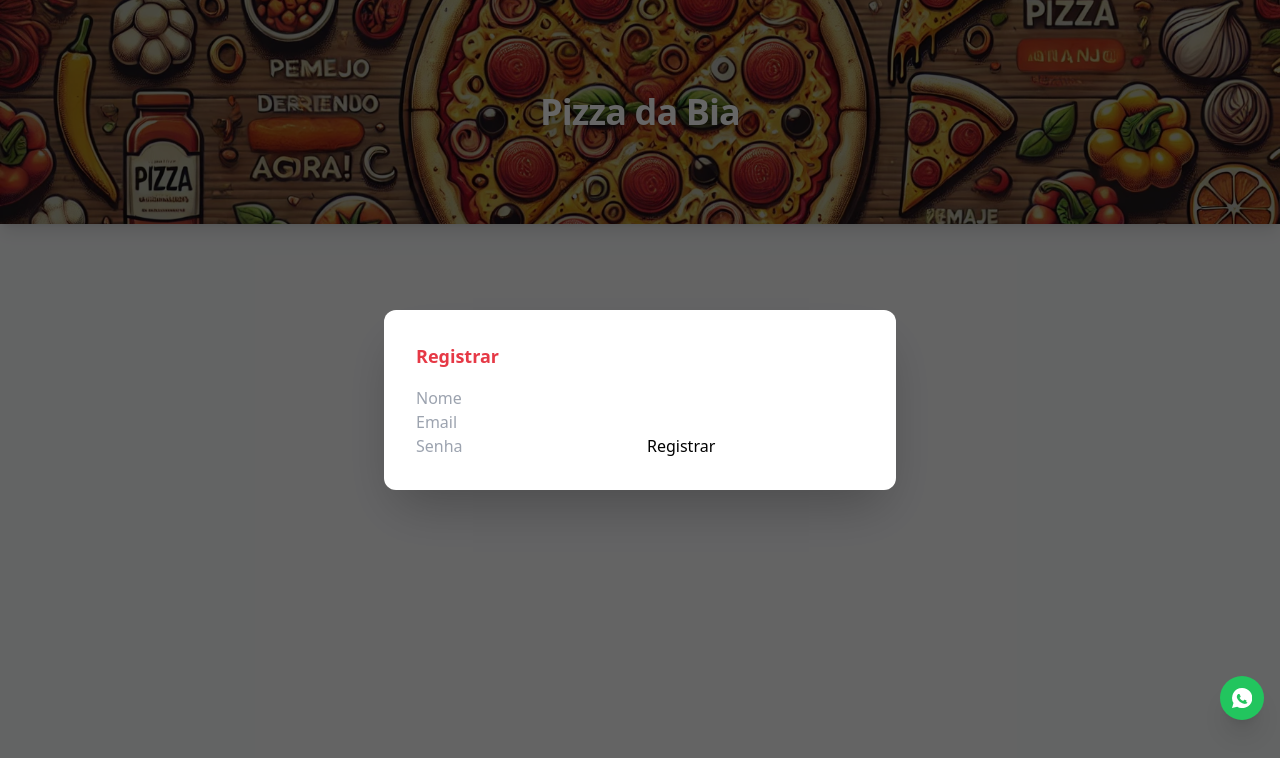
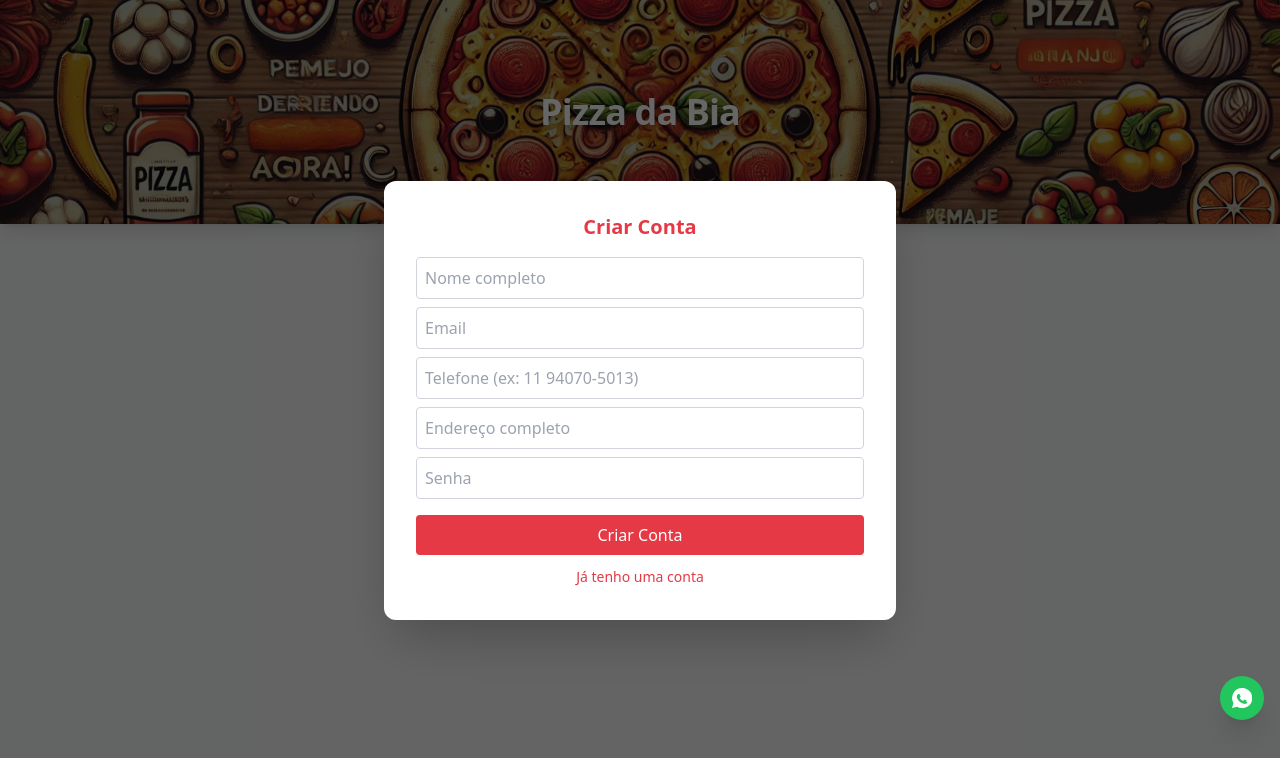
Before and after one commit to Shouked/pizzaria-frontend, a React (Create React App) app: page / in a window 1280 px wide. Both pictures are taken after a click on the button "Criar conta". Shown: the top 758 px of the page. Built offline with nearby package versions, Linux system fonts and the light colour scheme; no server answers.

Commit message:
Update Register.js

```diff
--- a/src/components/Register.js
+++ b/src/components/Register.js
@@ -1,39 +1,123 @@
-
 import React, { useState } from 'react';
 import api from '../services/api';
 import { useParams } from 'react-router-dom';
-import { useTheme } from '../context/ThemeContext';
 
 const Register = ({ setIsRegisterOpen, setIsLoginOpen, setIsLoggedIn, setUser }) => {
   const { tenantId } = useParams();
-  const { primaryColor } = useTheme();
-  const [name, setName] = useState('');
-  const [email, setEmail] = useState('');
-  const [password, setPassword] = useState('');
+  const [form, setForm] = useState({
+    name: '',
+    email: '',
+    phone: '',
+    password: '',
+    address: ''
+  });
 
-  const handleRegister = async (e) => {
-    e.preventDefault();
+  const handleChange = (e) => {
+    const { name, value } = e.target;
+
+    if (name === 'phone') {
+      const numericValue = value.replace(/\D/g, '');
+      const masked = numericValue
+        .replace(/^(\d{2})(\d{5})(\d{4}).*/, '$1 $2-$3')
+        .substring(0, 13);
+      setForm({ ...form, [name]: masked });
+    } else {
+      setForm({ ...form, [name]: value });
+    }
+  };
+
+  const handleRegister = async () => {
     try {
-      const res = await api.post(`/auth/${tenantId}/register`, { name, email, password });
-      const { token } = res.data;
+      if (!tenantId) {
+        alert('TenantId não encontrado.');
+        return;
+      }
+
+      const payload = {
+        ...form,
+        tenantId
+      };
+
+      const res = await api.post(`/auth/${tenantId}/register`, payload);
+
+      const { token, user } = res.data;
+
       localStorage.setItem('token', token);
+      setUser(user);
       setIsLoggedIn(true);
-      setUser(res.data.user);
       setIsRegisterOpen(false);
-    } catch (err) {
-      console.error('Erro no registro:', err);
+      window.location.href = `/${tenantId}`;
+    } catch (error) {
+      console.error('Erro no cadastro:', error);
+      alert('Erro ao criar conta. Verifique os dados.');
     }
   };
 
   return (
     <div>
-      <h2 className="text-lg font-bold mb-4" style={{ color: primaryColor }}>Registrar</h2>
-      <form onSubmit={handleRegister}>
-        <input type="text" placeholder="Nome" value={name} onChange={(e) => setName(e.target.value)} required />
-        <input type="email" placeholder="Email" value={email} onChange={(e) => setEmail(e.target.value)} required />
-        <input type="password" placeholder="Senha" value={password} onChange={(e) => setPassword(e.target.value)} required />
-        <button type="submit">Registrar</button>
-      </form>
+      <h2 className="text-xl font-semibold mb-4 text-center text-[#e63946]">Criar Conta</h2>
+
+      <input
+        name="name"
+        type="text"
+        placeholder="Nome completo"
+        value={form.name}
+        onChange={handleChange}
+        className="w-full border border-gray-300 p-2 rounded mb-2"
+      />
+
+      <input
+        name="email"
+        type="email"
+        placeholder="Email"
+        value={form.email}
+        onChange={handleChange}
+        className="w-full border border-gray-300 p-2 rounded mb-2"
+      />
+
+      <input
+        name="phone"
+        type="text"
+        placeholder="Telefone (ex: 11 94070-5013)"
+        value={form.phone}
+        onChange={handleChange}
+        className="w-full border border-gray-300 p-2 rounded mb-2"
+      />
+
+      <input
+        name="address"
+        type="text"
+        placeholder="Endereço completo"
+        value={form.address}
+        onChange={handleChange}
+        className="w-full border border-gray-300 p-2 rounded mb-2"
+      />
+
+      <input
+        name="password"
+        type="password"
+        placeholder="Senha"
+        value={form.password}
+        onChange={handleChange}
+        className="w-full border border-gray-300 p-2 rounded mb-4"
+      />
+
+      <button
+        onClick={handleRegister}
+        className="bg-[#e63946] text-white px-4 py-2 rounded w-full mb-2 hover:bg-red-600 transition"
+      >
+        Criar Conta
+      </button>
+
+      <button
+        onClick={() => {
+          setIsRegisterOpen(false);
+          setIsLoginOpen(true);
+        }}
+        className="text-sm text-[#e63946] hover:underline w-full text-center mt-1"
+      >
+        Já tenho uma conta
+      </button>
     </div>
   );
 };
```
